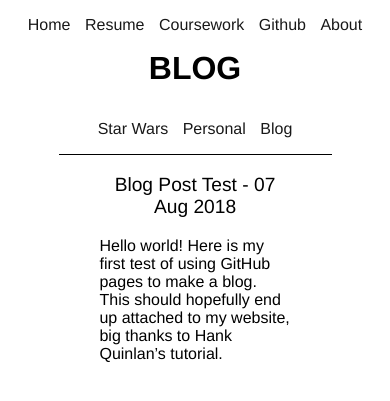
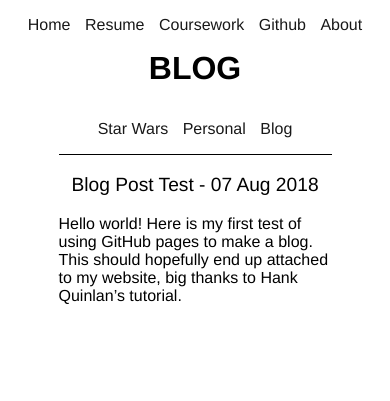
Before and after one commit to declansullivan/static-html-site, a Jekyll site: the page built from _posts/2018-08-07-first-post.md, in a window 390 px wide. Shown: the top 401 px of the page. Built offline with Jekyll 4.4.1, drawn with Linux system fonts in a browser that asks for light colours.

Commit message:
Update main.css

```diff
--- a/css/main.css
+++ b/css/main.css
@@ -250,4 +250,8 @@ body {
   .content p {
     font-size: 70%;
   }
+
+  .post {
+    width: 70%;
+  }
 }
```
